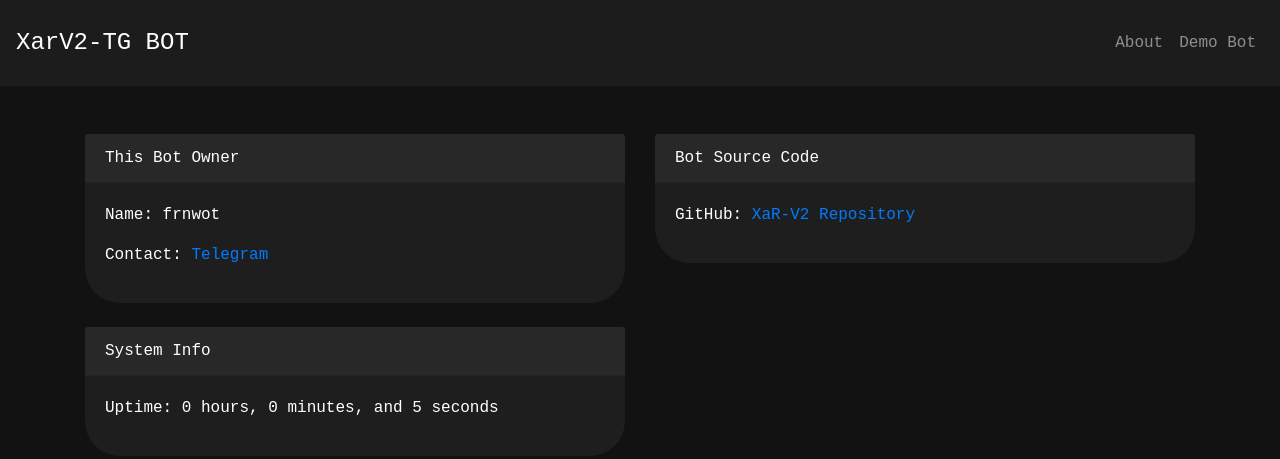
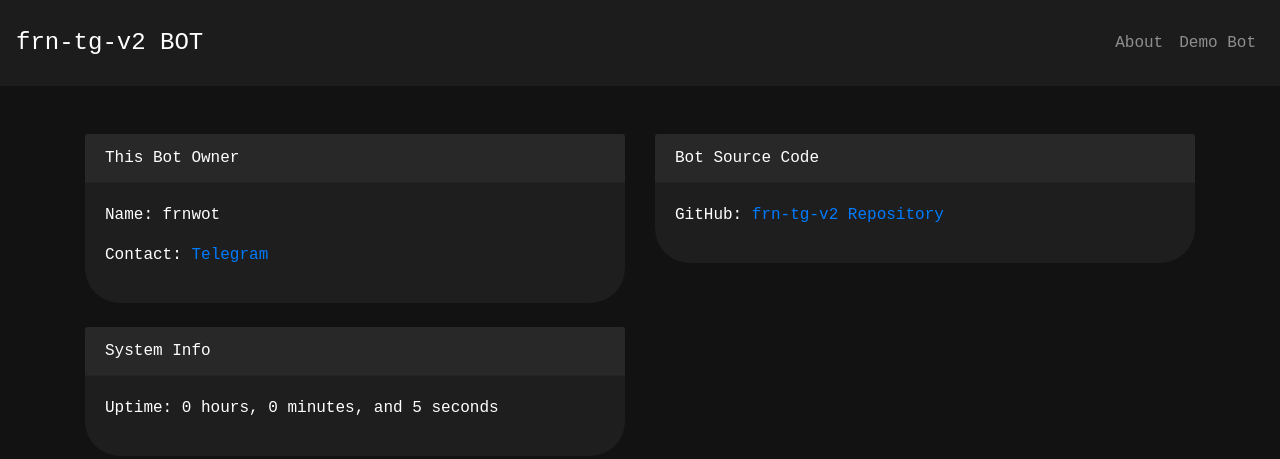
Before and after one commit to Gtajisan/frn-tg-v2, a website: page public/index.html in a window 1280 px wide. Drawn offline with nearby package versions, Linux system fonts and the light colour scheme.

Commit message:
Fix demon website

```diff
--- a/public/index.html
+++ b/public/index.html
@@ -3,7 +3,7 @@
 <head>
     <meta charset="UTF-8">
     <meta name="viewport" content="width=device-width, initial-scale=1.0">
-    <title>XAR-V2</title>
+    <title>frn-tg-v2</title>
     <link href="https://stackpath.bootstrapcdn.com/bootstrap/4.5.2/css/bootstrap.min.css" rel="stylesheet">
     <style>
         body {
@@ -41,7 +41,7 @@
 </head>
 <body>
     <nav class="navbar navbar-expand-lg navbar-dark">
-        <a class="navbar-brand" href="#">XarV2-TG BOT</a>
+        <a class="navbar-brand" href="#">frn-tg-v2 BOT</a>
         <button class="navbar-toggler" type="button" data-toggle="collapse" data-target="#navbarNav" aria-controls="navbarNav" aria-expanded="false" aria-label="Toggle navigation">
             <span class="navbar-toggler-icon"></span>
         </button>
@@ -51,7 +51,7 @@
                     <a class="nav-link" href="#" data-toggle="modal" data-target="#aboutModal">About</a>
                 </li>
                 <li class="nav-item">
-                    <a class="nav-link" href="https://t.me/XarV2DemoBot" target="_blank">Demo Bot</a>
+                    <a class="nav-link" href="https://t.me/@roseb_bot" target="_blank">Demo Bot</a>
                 </li>
             </ul>
         </div>
@@ -63,7 +63,7 @@
                     <div class="card-header">This Bot Owner</div>
                     <div class="card-body">
                         <p>Name: frnwot</p>
-                        <p>Contact: <a href="https://t.me/Samir_OE" target="_blank">Telegram</a></p>
+                        <p>Contact: <a href="https://t.me/FARHAN_MUH_TASIM" target="_blank">Telegram</a></p>
                     </div>
                 </div>
             </div>
@@ -71,7 +71,7 @@
                 <div class="card">
                     <div class="card-header">Bot Source Code</div>
                     <div class="card-body">
-                        <p>GitHub: <a href="https://github.com/frnwotio/XaR-V2" target="_blank">XaR-V2 Repository</a></p>
+                        <p>GitHub: <a href="https://github.com/frnwot/frn-tg-v2" target="_blank">frn-tg-v2 Repository</a></p>
                     </div>
                 </div>
             </div>
@@ -91,13 +91,13 @@
         <div class="modal-dialog">
             <div class="modal-content" style="background-color: #1e1e1e; color: #ffffff;">
                 <div class="modal-header">
-                    <h5 class="modal-title" id="aboutModalLabel">About XarV2-TG BOT</h5>
+                    <h5 class="modal-title" id="aboutModalLabel">About frn-tg-v2 BOT</h5>
                     <button type="button" class="close" data-dismiss="modal" aria-label="Close">
                         <span aria-hidden="true" style="color: #ffffff;">&times;</span>
                     </button>
                 </div>
                 <div class="modal-body">
-                    <p>XarV2-TG BOT is a versatile and powerful Telegram bot designed to provide various functionalities and services. Developed by frnwot, the bot offers seamless integration with Telegram and various other platforms.</p>
+                    <p>frn-tg-v2 BOT is a versatile and powerful Telegram bot designed to provide various functionalities and services. Developed by frnwot, the bot offers seamless integration with Telegram and various other platforms.</p>
                     <p>For more information, contact the developer via <a href="https://t.me/Samir_OE" target="_blank">Telegram</a>.</p>
                 </div>
                 <div class="modal-footer">
```
